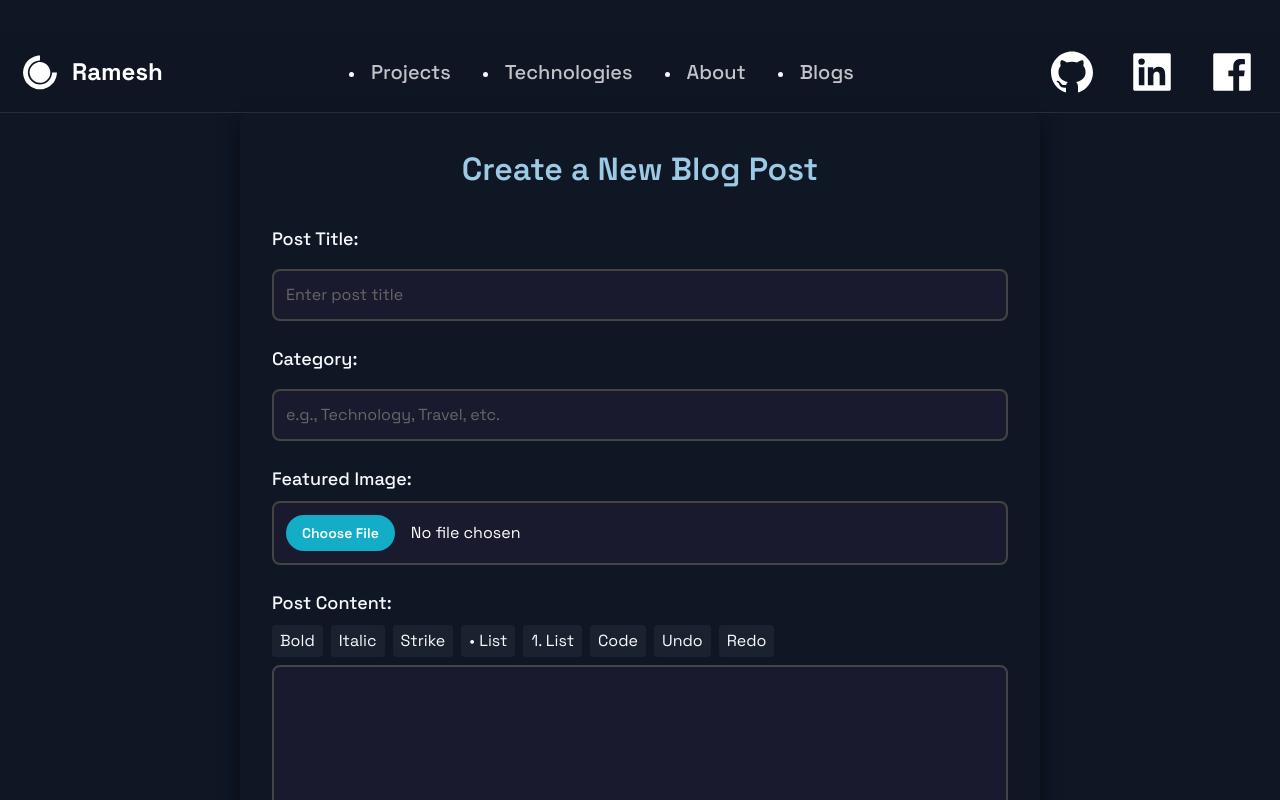
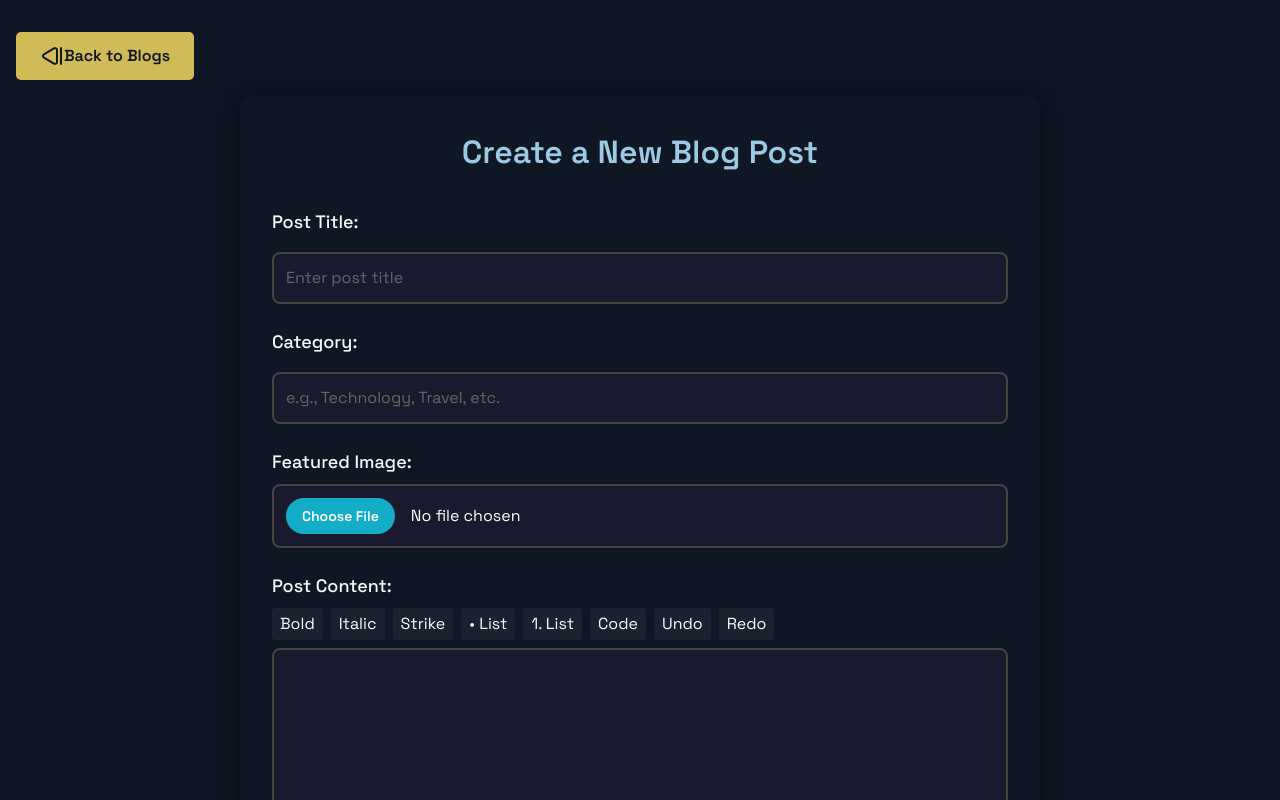
Before and after one commit to KHATRIRAMESH/portfolio, a Next.js app: page /admin/create-blog in a window 1280 px wide. Shown: the top 800 px of the page. Built offline with nearby package versions, Linux system fonts and the light colour scheme; sample sign-in values are in the browser's storage.

Commit message:
minor change

```diff
--- a/src/app/admin/(blog)/create-blog/page.js
+++ b/src/app/admin/(blog)/create-blog/page.js
@@ -8,6 +8,8 @@ import { toast, ToastContainer } from "react-toastify";
 import "react-toastify/dist/ReactToastify.css";
 import Header from "@/components/Header/Header";
 import TiptapEditor from "@/components/Editor/TiptapEditor";
+import { StepBack } from "lucide-react";
+import Link from "next/link";
 
 const CreatePost = () => {
   const [title, setTitle] = useState("");
@@ -84,7 +86,11 @@ const CreatePost = () => {
 
   return (
     <div className="min-h-screen bg-[#0F1624] flex flex-col items-center justify-center py-8">
-      <Header />
+      <Link href="/admin/dashboard/blogs" className="self-start mb-4 ml-4">
+        <Button className="flex items-center">
+          <StepBack /> <span>Back to Blogs</span>
+        </Button>
+      </Link>
       <div className="w-full max-w-[800px] bg-[#0F1624] shadow-[0_4px_20px_rgba(0,0,0,0.5)] rounded-[10px] p-8">
         <ToastContainer />
         <h1 className="text-center text-[2rem] font-semibold text-[#9cc9e3] mb-8">
```
Also changed, not shown: src/app/globals.css (indentation only).
